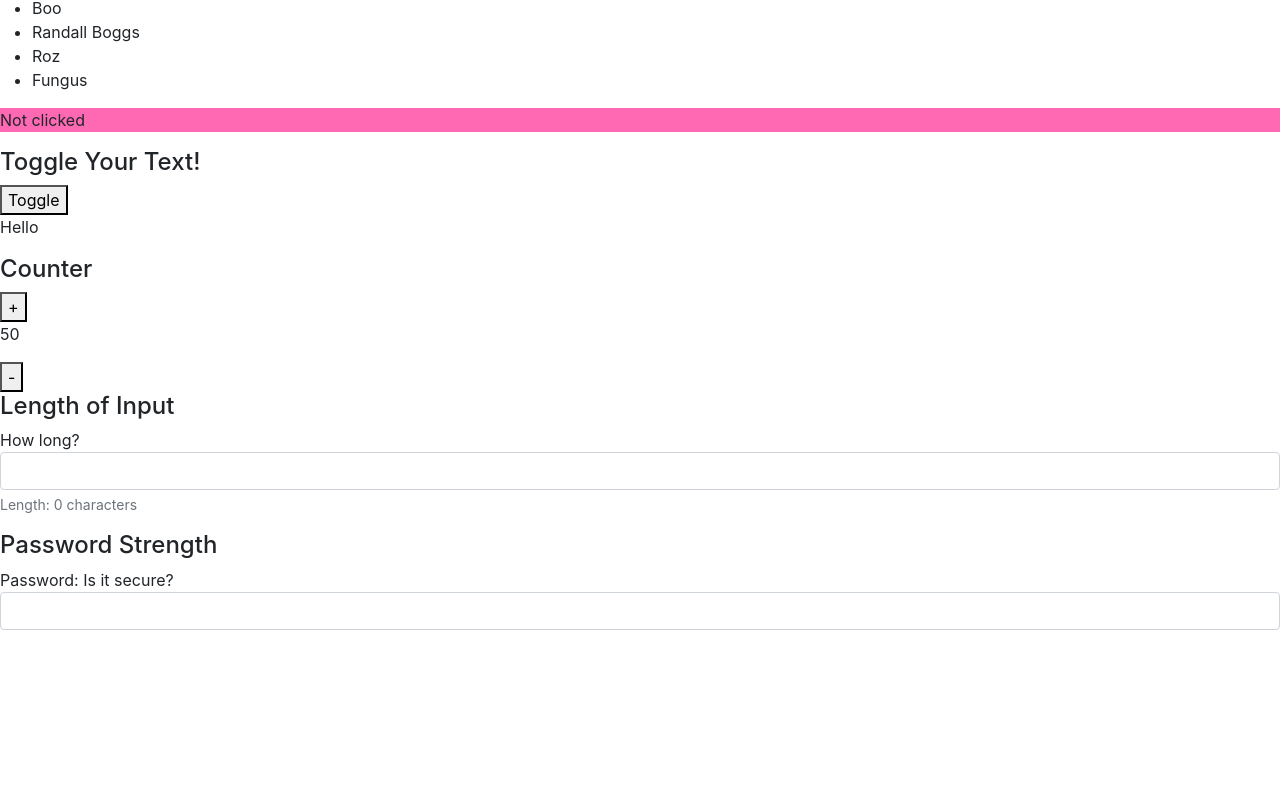
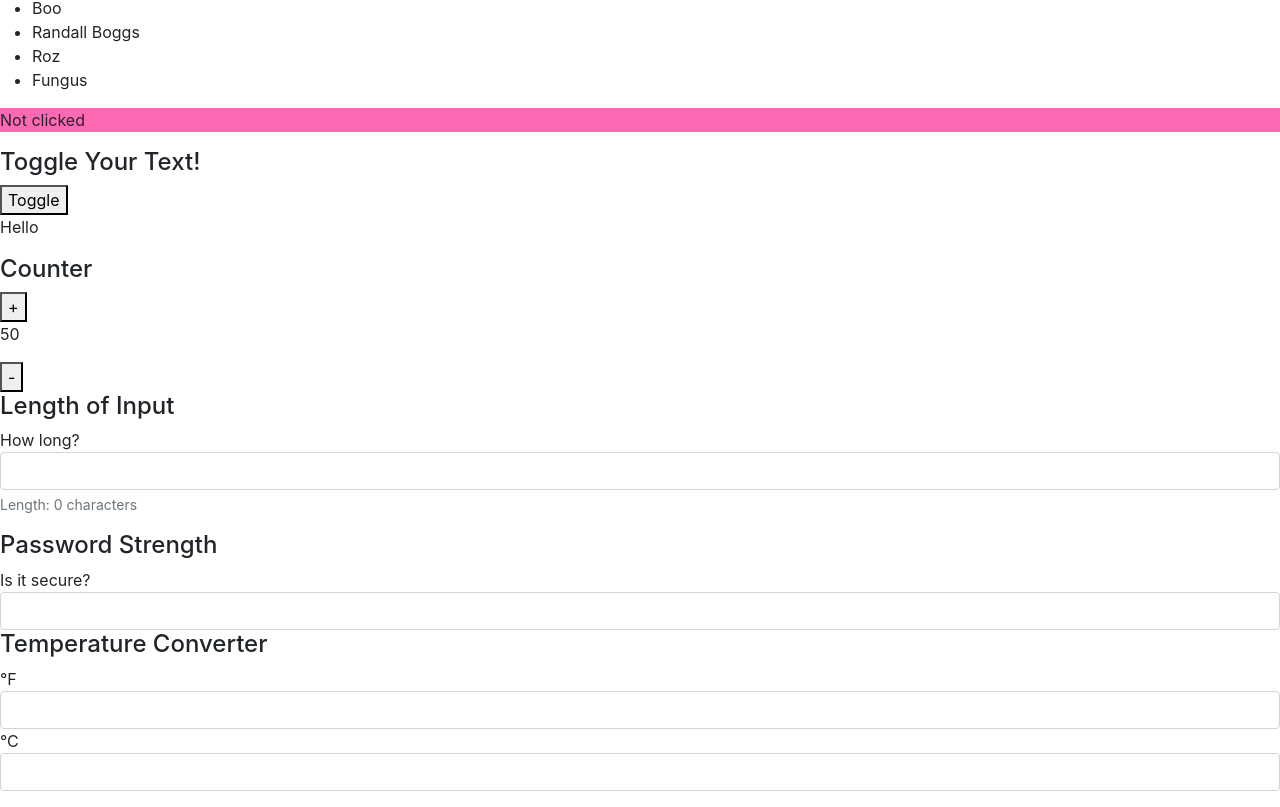
Before and after one commit to naranjita11/react-project, a React (Create React App) app: page / in a window 1280 px wide. Shown: the part 460-1267 px from the top of the page. Before the commit the page ends 1090 px from the top, so only its background shows below. Built offline with nearby package versions, Linux system fonts and the light colour scheme.

Commit message:
TempConverter component complete

```diff
--- a/src/Components/Stuff.js
+++ b/src/Components/Stuff.js
@@ -8,6 +8,7 @@ import Counter from "./Counter";
 // import StepCounter from "./StepCounter";
 import Length from "./Length";
 import PasswordStrength from "./PasswordStrength";
+import TempConverter from "./TempConverter";
 
 const Stuff = () => (
     <>
@@ -34,7 +35,9 @@ const Stuff = () => (
 
         <Length label="How long?"/>
 
-        <PasswordStrength name="password" label="Password: Is it secure?"/>
+        <PasswordStrength name="password" label="Is it secure?"/>
+
+        <TempConverter label="Temperature Converter"/>
     </>
 );
 
--- /dev/null
+++ b/src/Components/TempConverter.js
@@ -0,0 +1,60 @@
+import { Component } from "react";
+
+class TempConverter extends Component {
+
+    constructor() {
+        super();
+
+        this.state = {
+            inputF: "",
+            inputC: "",
+        };
+
+        this.handleChangeF = this.handleChangeF.bind(this);
+        this.handleChangeC = this.handleChangeC.bind(this);
+    }
+
+    handleChangeF(e) {
+        let currentValue = e.currentTarget.value
+        this.setState({
+            inputF: currentValue,
+            inputC: (currentValue-32)*(5/9)
+        });
+    }
+
+    handleChangeC(e) {
+        let currentValue = e.currentTarget.value
+        this.setState({
+            inputC: currentValue,
+            inputF: (currentValue * (9/5)) + 32
+        });
+    }
+
+    render() {
+
+        return (
+            <div className="form-group">
+                <h4>Temperature Converter</h4>
+                <label>°F</label>
+                <input
+                    onChange={ this.handleChangeF }
+                    value={ this.state.inputF }
+                    name="Farenheit"
+                    type="number"
+                    className="form-control"
+                />
+                <label>°C</label>
+                <input
+                    onChange={ this.handleChangeC }
+                    value={ this.state.inputC }
+                    name="Celsius"
+                    type="number"
+                    className="form-control"
+                />
+                <p></p>
+            </div>
+        );
+    }
+}
+
+export default TempConverter;
```
